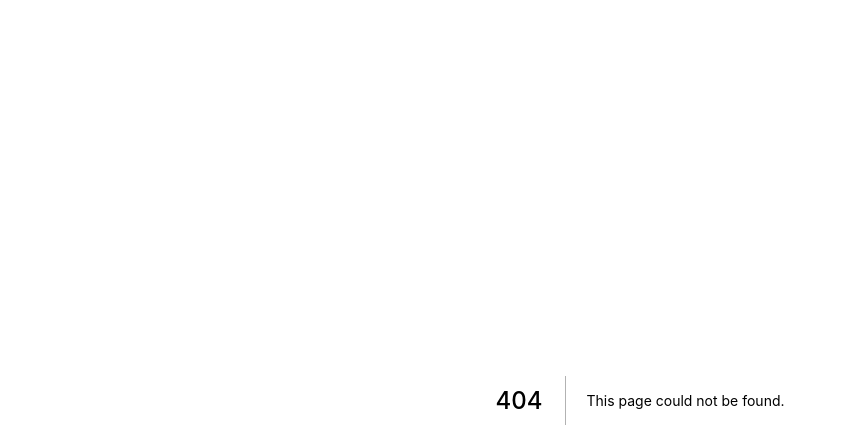
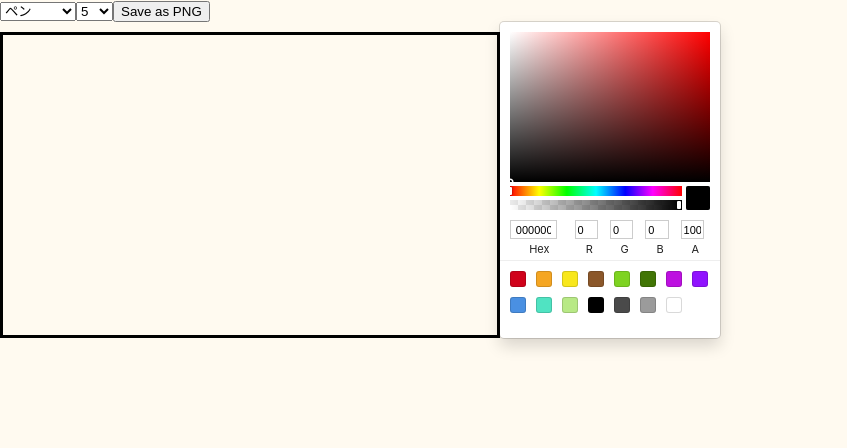
Before and after one commit to 2022-HEW/casebox, a Next.js app: page /test in a window 1280 px wide. Before the commit this address had no page. Shown: the top 448 px of the page, without its empty margins (0-847 px from the left). Built offline with nearby package versions, Linux system fonts and the light colour scheme.

Commit message:
イラストでも未完成

```diff
--- /dev/null
+++ b/src/components/StageComponet.tsx
@@ -0,0 +1,162 @@
+import React, { useState,TouchEvent } from "react";
+import { Stage, Layer, Line } from "react-konva";
+import { SketchPicker } from "react-color";
+
+const App = () => {
+
+  const [tool, setTool] = useState("pen");
+  const [size, setSize] = useState(5);
+  const [color, setColor] = useState("#000000");
+  const [lines, setLines] = useState<Array<any>>([]);
+  const isDrawing = React.useRef(false);
+  const stageRef = React.useRef<any>();
+
+  const handleMouseDown = (e:any) => {
+    isDrawing.current = true;
+    e.target.on("touchstart",()=>{
+        // console.log("success");
+    const pos = e.target.getStage().getPointerPosition();
+
+    setLines([
+        ...lines,
+        {
+          tool,
+          points: [pos.x, pos.y],
+          color,
+          size
+        }
+      ]);
+    })
+
+  };
+
+  const handleMouseMove = (e:any) => {
+    // no drawing - skipping
+    if (!isDrawing.current) {
+      return;
+    }
+    e.target.on("touchmove",()=>{
+        const stage = e.target.getStage();
+    const point = stage.getPointerPosition();
+    let lastLine = lines[lines.length - 1];
+    lastLine.points = lastLine.points.concat([point.x, point.y]);
+    lines.splice(lines.length - 1, 1, lastLine);
+    setLines(lines.concat());
+        // console.log("x:" + point.x);
+        // console.log("y:" + point.y);
+
+
+    })
+
+
+  };
+
+  const handleMouseUp = (e:any) => {
+      e.target.on("touchend",()=>{
+          isDrawing.current = false;
+    })
+  };
+
+  const handleChangeComplete = (color:any) => {
+    setColor(color.hex);
+  };
+
+  return (
+    <>
+      <div>
+        <select
+          value={tool}
+          onChange={(e) => {
+            setTool(e.target.value);
+          }}
+        >
+          <option value="pen">ペン</option>
+          <option value="eraser">消しゴム</option>
+        </select>
+        <select
+          value={size}
+          onChange={(e) => {
+            setSize(Number(e.target.value));
+          }}
+        >
+          <option value="3">3</option>
+          <option value="5">5</option>
+          <option value="10">10</option>
+          <option value="15">15</option>
+          <option value="20">20</option>
+        </select>
+        <button
+          id="save"
+          onClick={() => {
+            downloadURI(
+              stageRef.current
+                .getStage()
+                .toDataURL({ mimeType: "image/png", quality: 1.0 }),
+              "export_" + formatDate(new Date(), "yyyyMMddHHmmssSSS") + ".png"
+            );
+          }}
+        >
+          Save as PNG
+        </button>
+      </div>
+        <div style={{display:"flex"}}>
+        <div style={{width:"500px"}}>
+          <Stage
+            width={300}
+            height={300}
+            onTouchStart={handleMouseDown}
+            onTouchMove={handleMouseMove}
+            onTouchEnd={handleMouseUp}
+            style={{
+              border: "solid",
+              marginTop: "10px"
+            }}
+            ref={stageRef}
+          >
+            <Layer>
+              {lines.map((line, i) => (
+                <Line
+                  key={i}
+                  points={line.points}
+                  stroke={line.color}
+                  strokeWidth={line.size}
+                  tension={0.5}
+                  lineCap="round"
+                  globalCompositeOperation={
+                    line.tool === "eraser" ? "destination-out" : "source-over"
+                  }
+                />
+              ))}
+            </Layer>
+          </Stage>
+        </div>
+            <SketchPicker
+            color={color}
+            onChangeComplete={handleChangeComplete}
+            />
+      </div>
+    </>
+  );
+};
+
+function downloadURI(uri:any, name:any) {
+    var link = document.createElement("a");
+    link.download = name;
+    link.href = uri;
+    document.body.appendChild(link);
+    link.click();
+    document.body.removeChild(link);
+  }
+
+  function formatDate(date:any, format:any) {
+    format = format.replace(/yyyy/g, date.getFullYear());
+    format = format.replace(/MM/g, ("0" + (date.getMonth() + 1)).slice(-2));
+    format = format.replace(/dd/g, ("0" + date.getDate()).slice(-2));
+    format = format.replace(/HH/g, ("0" + date.getHours()).slice(-2));
+    format = format.replace(/mm/g, ("0" + date.getMinutes()).slice(-2));
+    format = format.replace(/ss/g, ("0" + date.getSeconds()).slice(-2));
+    format = format.replace(/SSS/g, ("00" + date.getMilliseconds()).slice(-3));
+    return format;
+  }
+
+  export default App
--- /dev/null
+++ b/src/pages/test.tsx
@@ -0,0 +1,14 @@
+import React, { useState,TouchEvent } from "react";
+import { Stage, Layer, Line } from "react-konva";
+import { SketchPicker } from "react-color";
+import Konva from 'konva';
+import dynamic from 'next/dynamic'
+// CSRに変更
+const StageComponent = dynamic(() => import('../components/StageComponet'), { ssr: false })
+const CanvasPage = () => {
+    return (
+      <StageComponent />
+    )
+  }
+
+export default CanvasPage;
```
